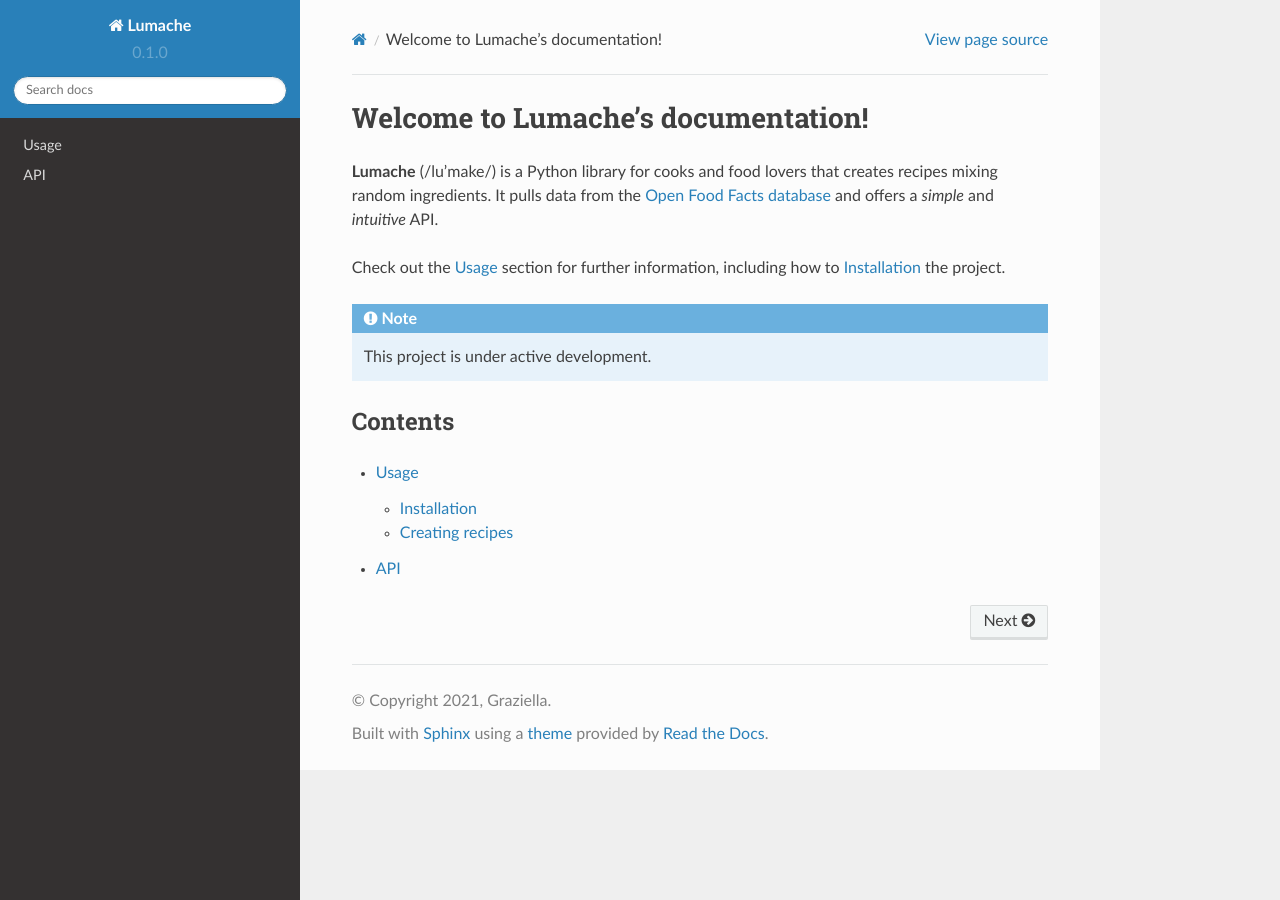
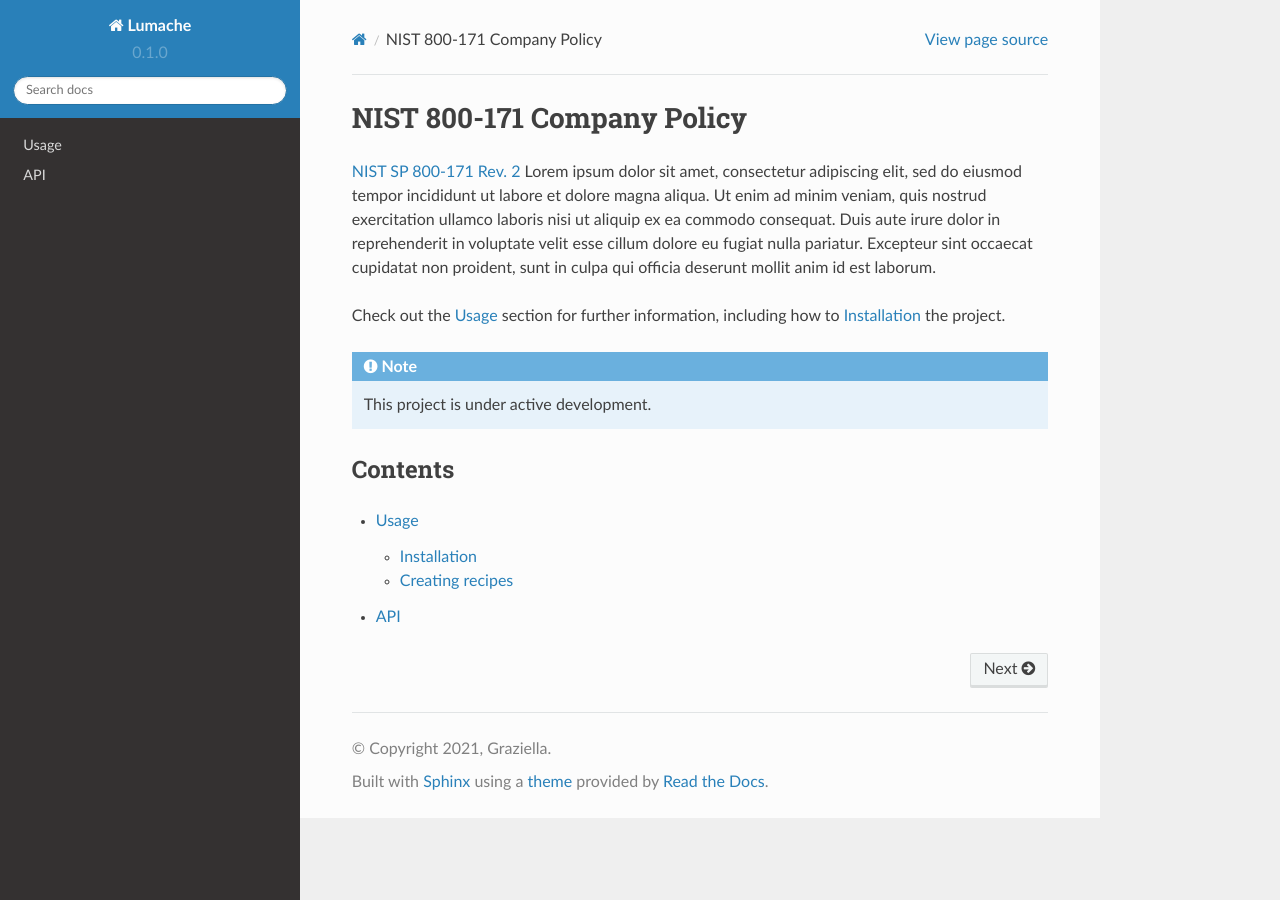
Before and after one commit to namruf32/xylariam-test, a Sphinx documentation site: the page built from docs/source/index.rst, in a window 1280 px wide. Built offline with Sphinx 7.4.7 and the Read the Docs theme 2.0.0, drawn with Linux system fonts in a browser that asks for light colours.

Commit message:
Update index.rst

```diff
--- a/docs/source/index.rst
+++ b/docs/source/index.rst
@@ -1,10 +1,7 @@
-Welcome to Lumache's documentation!
+NIST 800-171 Company Policy
 ===================================
 
-**Lumache** (/lu'make/) is a Python library for cooks and food lovers
-that creates recipes mixing random ingredients.
-It pulls data from the `Open Food Facts database <https://world.openfoodfacts.org/>`_
-and offers a *simple* and *intuitive* API.
+`NIST SP 800-171 Rev. 2 <https://csrc.nist.gov/publications/detail/sp/800-171/rev-2/final>`_ Lorem ipsum dolor sit amet, consectetur adipiscing elit, sed do eiusmod tempor incididunt ut labore et dolore magna aliqua. Ut enim ad minim veniam, quis nostrud exercitation ullamco laboris nisi ut aliquip ex ea commodo consequat. Duis aute irure dolor in reprehenderit in voluptate velit esse cillum dolore eu fugiat nulla pariatur. Excepteur sint occaecat cupidatat non proident, sunt in culpa qui officia deserunt mollit anim id est laborum.
 
 Check out the :doc:`usage` section for further information, including
 how to :ref:`installation` the project.
```
